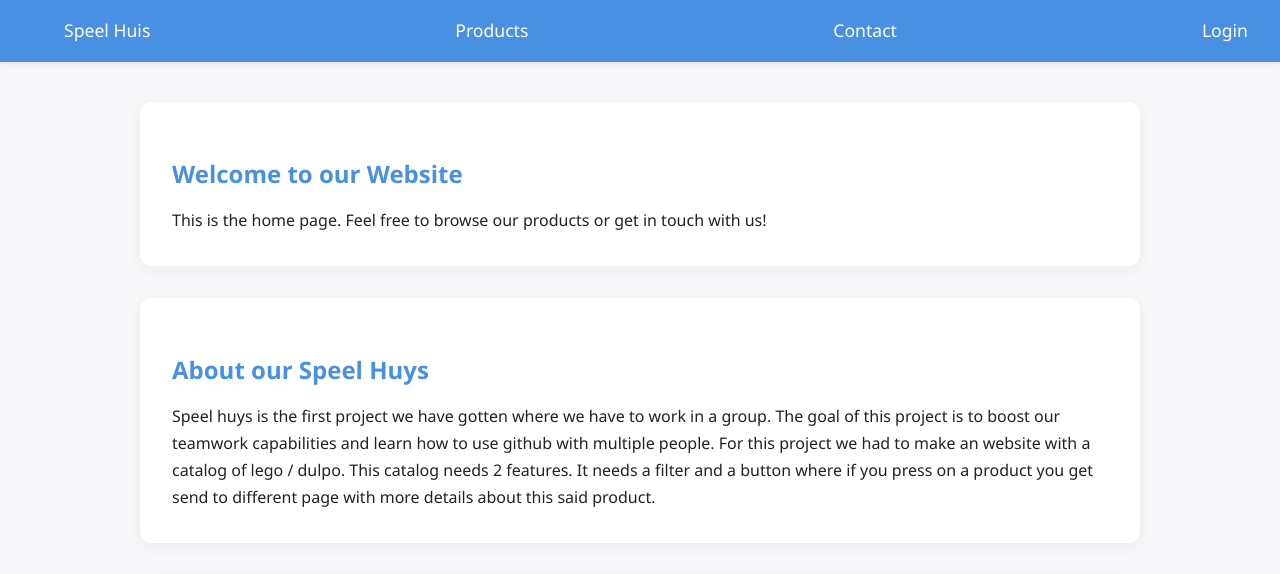
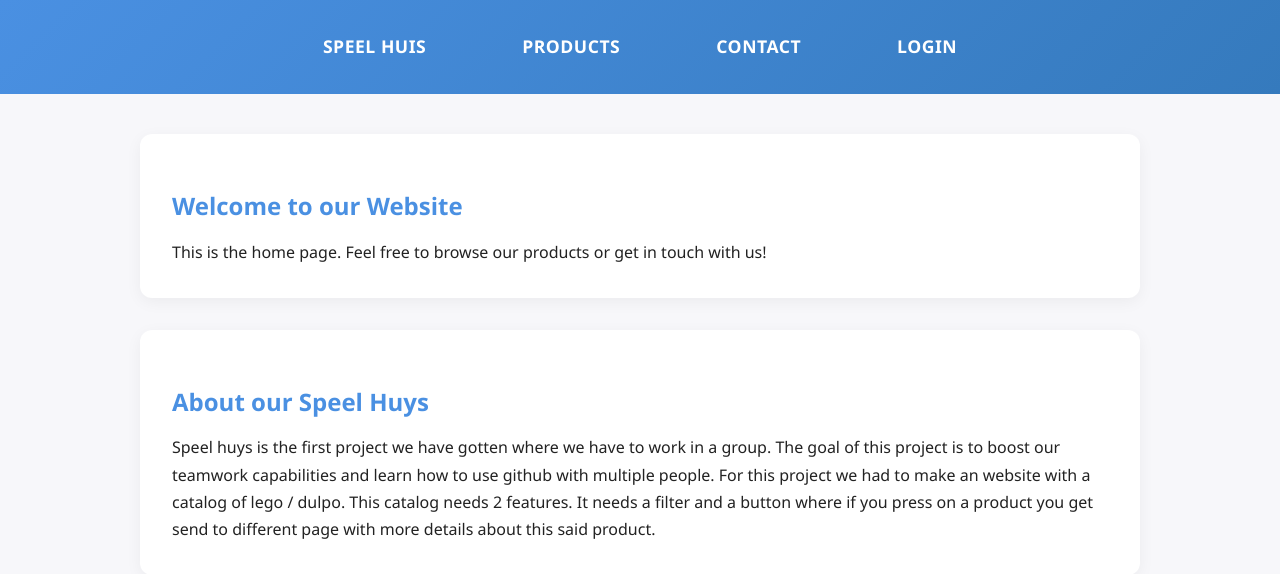
Before and after one commit to Handedblade/Speelhuis-project-nova-college, a PHP site: page / in a window 1280 px wide. Shown: the top 574 px of the page. Run offline with PHP 8.4, Linux system fonts and the light colour scheme.

Commit message:
navbar styling

```diff
--- a/css/index.css
+++ b/css/index.css
@@ -29,30 +29,53 @@ body {
     box-shadow: 0 2px 8px rgba(0,0,0,0.08);
 }
 
+/* Navbar styling */
+.navbar {
+    display: flex;
+    justify-content: center;
+    align-items: center;
+    background: linear-gradient(135deg, var(--color-primary) 0%, #357abd 100%);
+    padding: 1.2rem 2rem;
+    box-shadow: var(--shadow-md);
+    position: sticky;
+    top: 0;
+    z-index: 100;
+    gap: 3rem;
+}
+
 .navbar a {
     position: relative;
     color: var(--color-white);
     text-decoration: none;
-    margin-left: 2rem;
-    font-weight: 500;
+    font-weight: 600;
     font-size: 1.1rem;
+    padding: 0.8rem 1.5rem;
+    border-radius: 8px;
     transition: var(--transition);
+    text-transform: uppercase;
+    letter-spacing: 0.5px;
 }
 
 .navbar a::after {
     content: "";
     position: absolute;
-    left: 0;
-    bottom: -4px;
+    left: 50%;
+    bottom: -6px;
     width: 0%;
-    height: 2px;
+    height: 3px;
     background: var(--color-accent);
-    transition: width 0.3s ease;
+    transition: all 0.3s ease;
+    transform: translateX(-50%);
+    border-radius: 2px;
 }
 
-.navbar a:hover::after,
-.navbar a:focus::after {
-    width: 100%;
+.navbar a:hover {
+    background: rgba(255,255,255,0.15);
+    transform: translateY(-2px);
+}
+
+.navbar a:hover::after {
+    width: 80%;
 }
 
 main {
```
Also changed, not shown: css/adminOwner.css (+26 -12 lines), css/adminWorker.css (+26 -12 lines).
